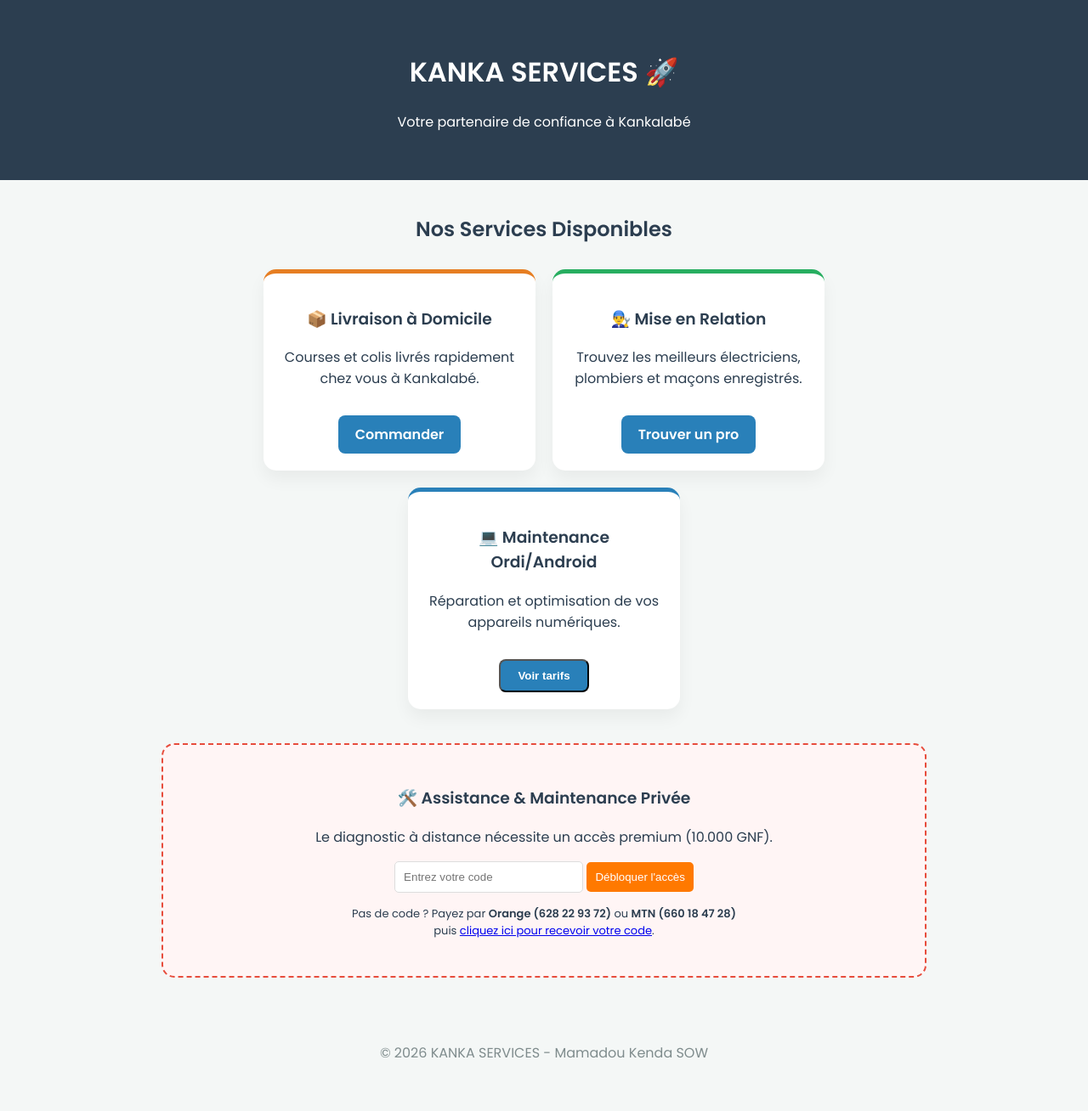
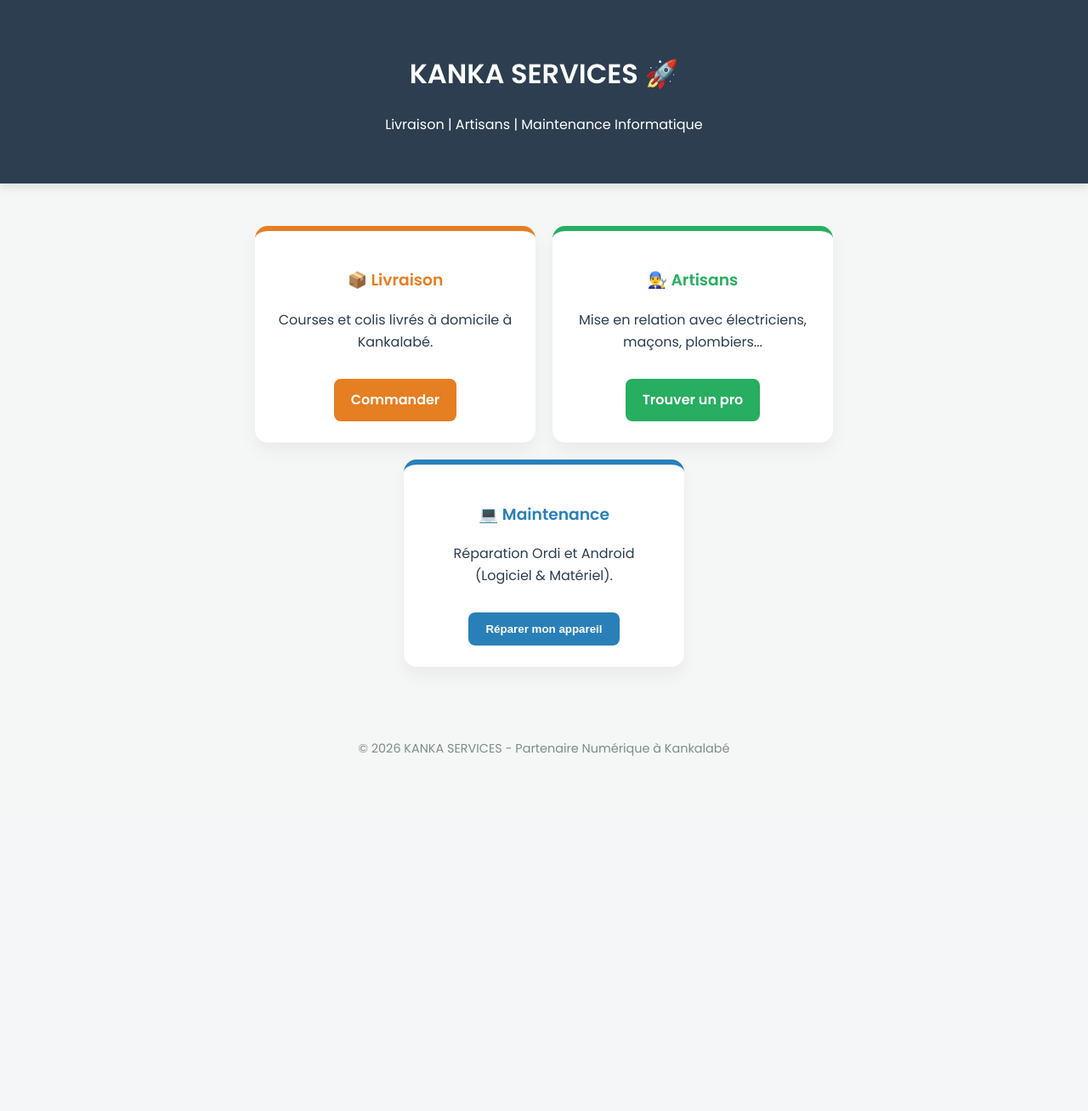
Before and after one commit to k3ndasow-dotcom/Kanka_services, a Flask app: page / in a window 1280 px wide. Shown: the whole page at 85% size. After the commit the page ends 890 px from the top, so only its background shows below. Run offline with Flask 3, Linux system fonts and the light colour scheme.

Commit message:
modification sur les actions

```diff
--- a/templates/index.html
+++ b/templates/index.html
@@ -6,98 +6,142 @@
     <title>KANKA SERVICES 🚀</title>
     <link href="https://fonts.googleapis.com/css2?family=Poppins:wght@400;600&display=swap" rel="stylesheet">
     <style>
-        body { font-family: 'Poppins', sans-serif; margin: 0; background: #f4f7f6; color: #2c3e50; }
-        header { background: #2c3e50; color: white; padding: 2.5rem; text-align: center; }
-        .container { max-width: 900px; margin: auto; padding: 20px; }
+        body { font-family: 'Poppins', sans-serif; margin: 0; background: #f4f7f6; color: #2c3e50; line-height: 1.6; }
+        header { background: #2c3e50; color: white; padding: 2.5rem; text-align: center; box-shadow: 0 4px 10px rgba(0,0,0,0.1); }
+        .container { max-width: 1000px; margin: auto; padding: 20px; }
 
-        /* Grille des 3 services principaux */
+        /* GRILLE DES 3 SERVICES */
         .main-grid { display: flex; flex-wrap: wrap; gap: 20px; justify-content: center; margin-top: 30px; }
         .card {
-            background: white; width: 280px; padding: 20px; border-radius: 15px;
-            box-shadow: 0 10px 20px rgba(0,0,0,0.05); text-align: center; border-top: 5px solid #2980b9;
+            background: white; width: 280px; padding: 25px; border-radius: 15px;
+            box-shadow: 0 10px 20px rgba(0,0,0,0.05); text-align: center; border-top: 6px solid #2980b9;
+            transition: 0.3s;
+        }
+        .card:hover { transform: translateY(-5px); }
+        .btn-order {
+            display: inline-block; background: #2980b9; color: white; padding: 12px 20px;
+            text-decoration: none; border-radius: 8px; margin-top: 15px; font-weight: bold; cursor: pointer; border: none;
         }
 
-        .btn-order {
-            display: inline-block; background: #2980b9; color: white; padding: 10px 20px;
-            text-decoration: none; border-radius: 8px; margin-top: 15px; font-weight: bold;
-        }
+        /* SECTION MAINTENANCE (Cachée au début) */
+        #maintenance-section { display: none; margin-top: 50px; background: white; padding: 30px; border-radius: 20px; box-shadow: 0 10px 30px rgba(0,0,0,0.1); animation: fadeIn 0.6s; }
+        @keyframes fadeIn { from { opacity: 0; transform: translateY(20px); } to { opacity: 1; transform: translateY(0); } }
 
-        /* Section Maintenance (Verrouillée) */
-        .lock-box {
-            margin-top: 40px; background: #fff5f5; border: 2px dashed #e74c3c;
-            padding: 30px; border-radius: 15px; text-align: center;
-        }
-        #maintenance-content { display: none; background: white; padding: 20px; border-radius: 15px; margin-top: 20px; }
+        .price-badge { background: #e74c3c; color: white; padding: 5px 12px; border-radius: 5px; font-weight: bold; }
+        .logic-buttons { display: flex; justify-content: center; gap: 15px; margin: 25px 0; flex-wrap: wrap; }
+        .btn-choice { padding: 15px 25px; border-radius: 10px; border: none; cursor: pointer; font-weight: bold; color: white; width: 220px; }
+        .btn-at { background: #34495e; }
+        .btn-dist { background: #FF7900; }
 
-        input[type="text"] { padding: 10px; width: 200px; border-radius: 5px; border: 1px solid #ddd; }
-        .btn-pay { background: #FF7900; color: white; padding: 10px; border: none; border-radius: 5px; cursor: pointer; }
+        /* FORMULAIRES */
+        .form-box { display: none; background: #f9f9f9; padding: 20px; border-radius: 12px; border: 1px solid #eee; text-align: left; margin-top: 20px; }
+        input, textarea { width: 100%; padding: 12px; margin: 10px 0; border: 1px solid #ddd; border-radius: 8px; box-sizing: border-box; }
+        .btn-pay { background: #27ae60; color: white; border: none; padding: 15px; width: 100%; border-radius: 8px; font-weight: bold; cursor: pointer; font-size: 16px; }
+
+        .payment-box { background: white; border: 1px dashed #27ae60; padding: 15px; border-radius: 10px; margin: 15px 0; }
+        footer { text-align: center; padding: 50px; color: #7f8c8d; font-size: 0.9rem; }
     </style>
 </head>
 <body>
 
 <header>
     <h1>KANKA SERVICES 🚀</h1>
-    <p>Votre partenaire de confiance à Kankalabé</p>
+    <p>Livraison | Artisans | Maintenance Informatique</p>
 </header>
 
 <div class="container">
-    <h2 style="text-align:center;">Nos Services Disponibles</h2>
 
     <div class="main-grid">
         <div class="card" style="border-top-color: #e67e22;">
-            <h3>📦 Livraison à Domicile</h3>
-            <p>Courses et colis livrés rapidement chez vous à Kankalabé.</p>
-            <a href="https://wa.me/224621813894?text=Je%20souhaite%20une%20livraison" class="btn-order">Commander</a>
+            <h3 style="color: #e67e22;">📦 Livraison</h3>
+            <p>Courses et colis livrés à domicile à Kankalabé.</p>
+            <a href="https://wa.me/224621813894?text=Bonjour,%20je%20souhaite%20une%20livraison" class="btn-order" style="background:#e67e22;">Commander</a>
         </div>
 
         <div class="card" style="border-top-color: #27ae60;">
-            <h3>👨‍🔧 Mise en Relation</h3>
-            <p>Trouvez les meilleurs électriciens, plombiers et maçons enregistrés.</p>
-            <a href="https://wa.me/224621813894?text=Je%20cherche%20un%20artisan" class="btn-order">Trouver un pro</a>
+            <h3 style="color: #27ae60;">👨‍🔧 Artisans</h3>
+            <p>Mise en relation avec électriciens, maçons, plombiers...</p>
+            <a href="https://wa.me/224621813894?text=Bonjour,%20je%20cherche%20un%20homme%20de%20métier" class="btn-order" style="background:#27ae60;">Trouver un pro</a>
         </div>
 
         <div class="card" style="border-top-color: #2980b9;">
-            <h3>💻 Maintenance Ordi/Android</h3>
-            <p>Réparation et optimisation de vos appareils numériques.</p>
-            <button onclick="document.getElementById('maintenance-lock').scrollIntoView({behavior:'smooth'})" class="btn-order">Voir tarifs</button>
+            <h3 style="color: #2980b9;">💻 Maintenance</h3>
+            <p>Réparation Ordi et Android (Logiciel & Matériel).</p>
+            <button onclick="ouvrirMaintenance()" class="btn-order">Réparer mon appareil</button>
         </div>
     </div>
 
-    <div class="lock-box" id="maintenance-lock">
-        <h3>🛠️ Assistance & Maintenance Privée</h3>
-        <p>Le diagnostic à distance nécessite un accès premium (10.000 GNF).</p>
+    <div id="maintenance-section">
+        <h2 style="text-align:center;">🛠️ Assistance Technique</h2>
+        <p style="text-align:center;">Frais de diagnostic obligatoire : <span class="price-badge">10.000 GNF</span></p>
 
-        <input type="text" id="codeMaintenance" placeholder="Entrez votre code">
-        <button onclick="checkAccess()" class="btn-pay">Débloquer l'accès</button>
+        <div class="logic-buttons">
+            <button class="btn-choice btn-at" onclick="afficherForm('at')">📍 Client à l'Atelier</button>
+            <button class="btn-choice btn-dist" onclick="afficherForm('dist')">🌐 Client à Distance</button>
+        </div>
 
-        <p style="font-size: 13px; margin-top: 15px;">
-            Pas de code ? Payez par <strong>Orange (628 22 93 72)</strong> ou <strong>MTN (660 18 47 28)</strong> <br>
-            puis <a href="https://wa.me/224621813894?text=Paiement%20Maintenance%20effectué">cliquez ici pour recevoir votre code</a>.
-        </p>
+        <div id="form-at" class="form-box">
+            <h4>Enregistrement sur place</h4>
+            <input type="text" id="p-mod" placeholder="Modèle de l'appareil">
+            <textarea id="p-pan" placeholder="Panne constatée..."></textarea>
+            <div class="payment-box">
+                <b>Paiement 10.000 GNF :</b> Espèces ou 628 22 93 72 / 660 18 47 28
+            </div>
+            <button class="btn-pay" onclick="finaliser('Atelier')">Valider le dépôt</button>
+        </div>
 
-        <div id="maintenance-content">
-            <h4 style="color: #27ae60;">✅ Accès Maintenance Activé</h4>
-            <ul style="text-align: left; display: inline-block;">
-                <li>Récupération de données : 50.000 GNF</li>
-                <li>Flashage Android : 30.000 GNF</li>
-                <li>Installation Logiciels : 40.000 GNF</li>
-            </ul>
+        <div id="form-dist" class="form-box">
+            <h4>Paiement à Distance</h4>
+            <div class="payment-box">
+                1. Payez <b>10.000 GNF</b> (OM: 628 22 93 72 | MoMo: 660 18 47 28)<br>
+                2. Demandez votre code sur <a href="https://wa.me/224621813894?text=Je%20veux%20mon%20code%20maintenance" style="color:#27ae60; font-weight:bold;">WhatsApp</a>
+            </div>
+            <input type="text" id="d-code" placeholder="Entrez votre code secret reçu">
+            <button class="btn-pay" onclick="validerCode()">Vérifier mon code</button>
+        </div>
+
+        <div id="confirmation" class="form-box" style="background:#e8f5e9; border:2px solid #27ae60; text-align:center;">
+            <h3 style="color:#27ae60;">✅ Dossier Ouvert</h3>
+            <p id="recap-text"></p>
+            <p>Mamadou Kenda SOW va maintenant analyser votre panne et vous donner le prix final des travaux.</p>
         </div>
     </div>
+
 </div>
 
 <footer>
-    <p style="text-align:center; padding: 40px; color: #7f8c8d;">© 2026 KANKA SERVICES - Mamadou Kenda SOW</p>
+    <p>© 2026 KANKA SERVICES - Partenaire Numérique à Kankalabé</p>
 </footer>
 
 <script>
-    function checkAccess() {
-        var code = document.getElementById("codeMaintenance").value;
-        if(code === "KANKA2026") {
-            document.getElementById("maintenance-content").style.display = "block";
-            alert("Accès autorisé !");
+    function ouvrirMaintenance() {
+        document.getElementById('maintenance-section').style.display = 'block';
+        window.scrollTo({ top: document.getElementById('maintenance-section').offsetTop - 20, behavior: 'smooth' });
+    }
+
+    function afficherForm(type) {
+        document.getElementById('form-at').style.display = 'none';
+        document.getElementById('form-dist').style.display = 'none';
+        document.getElementById('confirmation').style.display = 'none';
+        document.getElementById('form-' + type).style.display = 'block';
+    }
+
+    function finaliser(mode) {
+        let mod = document.getElementById('p-mod').value;
+        if(mod === "") { alert("Précisez le modèle"); return; }
+        document.getElementById('form-at').style.display = 'none';
+        document.getElementById('confirmation').style.display = 'block';
+        document.getElementById('recap-text').innerHTML = "Dépôt physique de l'appareil : <b>" + mod + "</b>.<br>Frais de service réglés.";
+    }
+
+    function validerCode() {
+        let code = document.getElementById('d-code').value;
+        if(code.startsWith("KANKA") && code.endsWith("26") && code.length >= 7) {
+            document.getElementById('form-dist').style.display = 'none';
+            document.getElementById('confirmation').style.display = 'block';
+            document.getElementById('recap-text').innerHTML = "Accès à distance validé.<br>Frais de service réglés via Mobile Money.";
         } else {
-            alert("Code invalide. Contactez Mamadou au 621 81 38 94");
+            alert("Code incorrect ou non payé.");
         }
     }
 </script>
```
